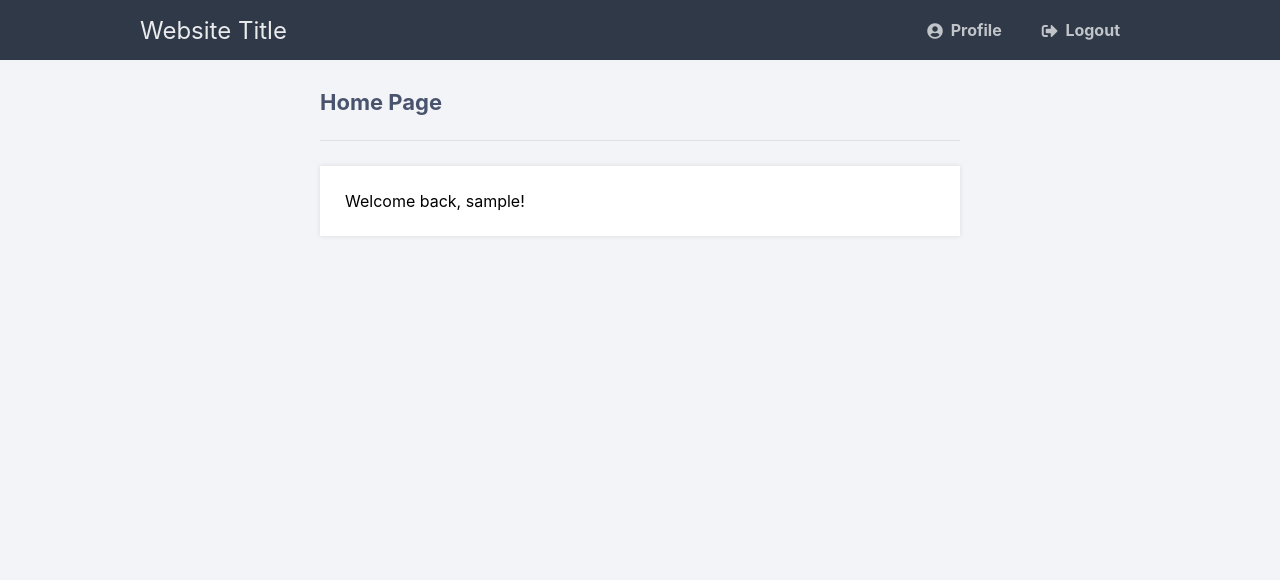
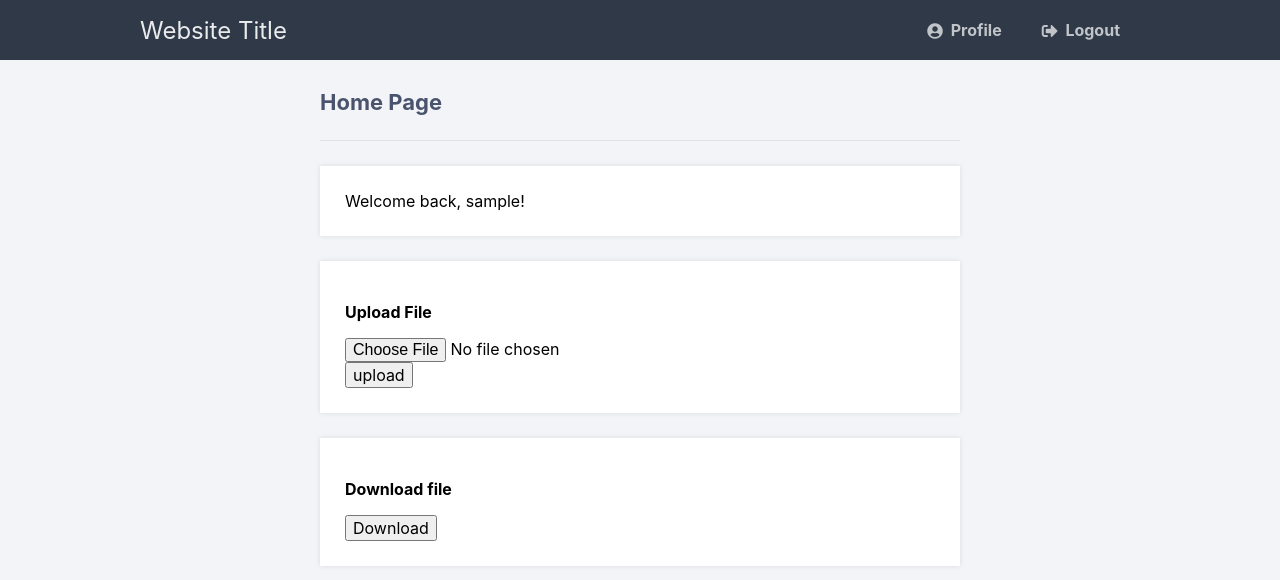
Before and after one commit to ynkze/SecureFiles, a PHP site: page /home.php in a window 1280 px wide. Shown: the top 580 px of the page. Run offline with PHP 8.4, Linux system fonts and the light colour scheme; the visitor is signed in with stand-in values (Sample User, id 1); data that the repository does not hold is empty.

Commit message:
Updated dashboard

```diff
--- a/filesLogic.php
+++ b/filesLogic.php
@@ -1,5 +1,5 @@
 <?php
-include 'security.php';
+require 'security.php';
 // connect to the database
 $conn = mysqli_connect('localhost', 'root', '', 'file-management');
 $conn_hash = mysqli_connect('localhost', 'root', '', 'integrity-management');
@@ -28,7 +28,7 @@ if (isset($_POST['save'])) { // if save button on the form is clicked
     $size = $_FILES['myfile']['size'];
     if (!in_array($extension, ['zip', 'pdf', 'docx'])) {
         echo "You file extension must be .zip, .pdf or .docx";
-    } elseif ($_FILES['myfile']['size'] > 1000000) { // file shouldn't be larger than 1Megabyte
+    } elseif ($_FILES['myfile']['size'] > 10000000) { // file shouldn't be larger than 10Megabyte
         echo "File too large!";
     } else {
         // move the uploaded (temporary) file to the specified destination
--- a/home.php
+++ b/home.php
@@ -7,6 +7,8 @@ if (!isset($_SESSION['loggedin'])) {
 	exit;
 }
 ?>
+
+<?php require 'filesLogic.php';?>
 
 <!DOCTYPE html>
 <html>
@@ -28,6 +30,20 @@ if (!isset($_SESSION['loggedin'])) {
 		<div class="content">
 			<h2>Home Page</h2>
 			<p>Welcome back, <?=$_SESSION['name']?>!</p>
+            <div class="container">
+                <div class="row">
+                    <form action="index.php" method="post" enctype="multipart/form-data" >
+                    <h3>Upload File</h3>
+                    <input type="file" name="myfile"> <br>
+                    <button type="submit" name="save">upload</button>
+                    </form>
+                </div>
+            </div>
+
+            <div class="container">
+                <h3>Download file</h3>
+                <button>Download</button>
+            </div>
 		</div>
 	</body>
 </html>
--- a/index.html
+++ b/index.html
@@ -4,7 +4,7 @@
 		<meta charset="utf-8">
 		<title>Login</title>
 		<link rel="stylesheet" href="https://use.fontawesome.com/releases/v5.7.1/css/all.css">
-        <link href="style.css?<?php echo time(); ?>" rel="stylesheet" type="text/css">
+        <link href="style.css" rel="stylesheet" type="text/css">
 	</head>
 	<body>
 		<div class="login">
```
Also changed, not shown: downloads.php (+11 -1 lines), index.php (deleted, +0 -20 lines).
